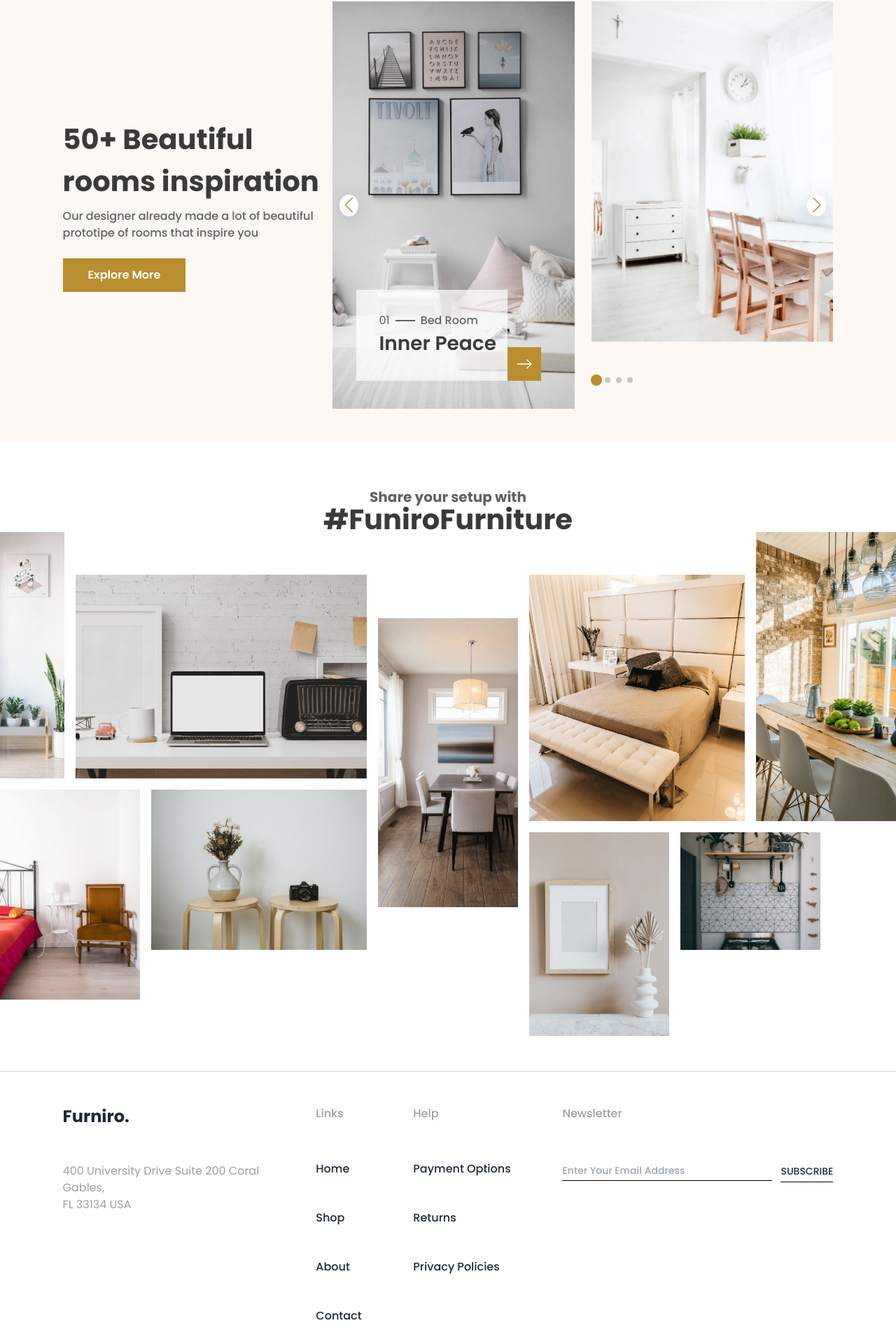
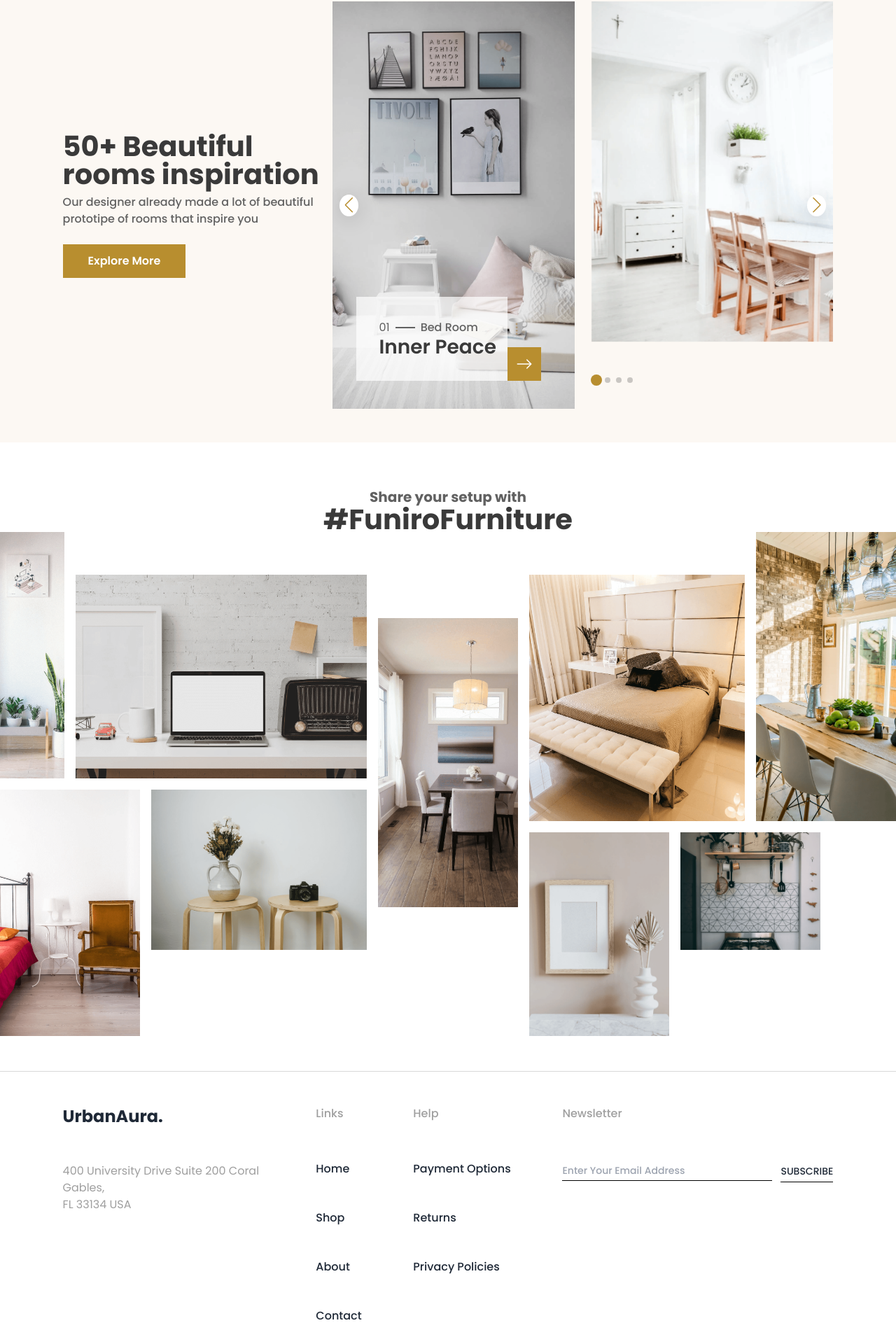
Before and after one commit to roufhasan/urbanAura-client, a React (Vite) app: page / in a window 1280 px wide. Shown: the part 2314-4234 px from the top of the page at 70% size. Built offline with nearby package versions, Linux system fonts and the light colour scheme; no server answers.

Commit message:
home page responsive design improved

```diff
--- a/src/Pages/SitePages/Home/Categories/Categories.jsx
+++ b/src/Pages/SitePages/Home/Categories/Categories.jsx
@@ -41,12 +41,12 @@ const Categories = () => {
         {/* card-2 and card-3 container */}
         <div className="flex flex-col gap-6">
           {/* card-2 */}
-          <div className="relative mx-auto w-fit">
+          <div className="relative mx-auto w-full md:w-fit">
             <img
               loading="lazy"
               src={categoryImg2}
               alt="elagant white sofa with pillow"
-              className="h-full w-full max-w-96 sm:max-w-[448px] md:max-w-[548px]"
+              className="h-full w-full md:max-w-[548px]"
             />
             <div className="absolute left-0 top-0 h-full w-full bg-black/10 md:hidden"></div>
             <div className="absolute bottom-10 left-8 font-medium">
@@ -66,12 +66,12 @@ const Categories = () => {
             </div>
           </div>
           {/* card-3 */}
-          <div className="relative mx-auto w-fit">
+          <div className="relative mx-auto w-full md:w-fit">
             <img
               loading="lazy"
               src={categoryImg3}
               alt="elagant white sofa with pillow"
-              className="h-full w-full max-w-96 sm:max-w-[448px] md:max-w-[548px]"
+              className="h-full w-full md:max-w-[548px]"
             />
             <div className="absolute left-0 top-0 h-full w-full bg-black/10 md:hidden"></div>
             <div className="absolute bottom-10 left-8 font-medium">
--- a/src/Pages/SitePages/Home/Gallery/Gallery.jsx
+++ b/src/Pages/SitePages/Home/Gallery/Gallery.jsx
@@ -25,19 +25,19 @@ const Gallery = () => {
           <img
             src={img1}
             alt="interior design"
-            className="col-start-1 col-end-4 row-start-1 row-end-6 h-full w-full object-cover md:col-end-2 md:md:row-start-1 md:md:row-end-7"
+            className="col-start-1 col-end-4 row-start-1 row-end-7 h-full w-full object-cover md:col-end-2 md:md:row-start-1 md:md:row-end-7"
             loading="lazy"
           />
           <img
             src={img2}
             alt="interior design"
-            className="col-start-1 col-end-4 row-start-6 row-end-10 h-full w-full object-cover md:col-start-2 md:col-end-6 md:row-start-2 md:row-end-7"
+            className="col-start-1 col-end-4 row-start-7 row-end-13 h-full w-full object-cover md:col-start-2 md:col-end-6 md:row-start-2 md:row-end-7"
             loading="lazy"
           />
           <img
             src={img3}
             alt="interior design"
-            className="row-end-13h-full col-start-10 col-end-13 row-start-7 w-full object-cover md:col-start-1 md:col-end-3 md:row-start-7 md:row-end-13"
+            className="col-start-10 col-end-13 row-start-7 row-end-13 h-full w-full object-cover md:col-start-1 md:col-end-3 md:row-start-7 md:row-end-13"
             loading="lazy"
           />
           <img
--- a/src/Pages/SitePages/Home/Products/Products.jsx
+++ b/src/Pages/SitePages/Home/Products/Products.jsx
@@ -33,7 +33,7 @@ const Products = () => {
       </h1>
 
       {/* Products */}
-      <div className="grid gap-8 md:grid-cols-4">
+      <div className="grid gap-6 sm:grid-cols-2 md:grid-cols-3 lg:grid-cols-4 lg:gap-8">
         {loading && <SkeletonLoader />}
         {!loading &&
           products &&
--- a/src/Pages/SitePages/Home/RoomSlider/RoomSlider.jsx
+++ b/src/Pages/SitePages/Home/RoomSlider/RoomSlider.jsx
@@ -1,19 +1,17 @@
 import { Link } from "react-router-dom";
+import { BsArrowRight } from "react-icons/bs";
 import { Swiper, SwiperSlide } from "swiper/react";
 import { Navigation, Pagination } from "swiper/modules";
-
+/* Image Import */
+import slider1 from "../../../../assets/images/home/slider-1.png";
+import slider2 from "../../../../assets/images/home/slider-2.png";
+import slider3 from "../../../../assets/images/home/slider-3.jpg";
+import slider4 from "../../../../assets/images/home/slider-4.jpg";
 /* Style Import */
 import "swiper/css";
 import "swiper/css/pagination";
 import "swiper/css/navigation";
 import "./roomSlider.css";
-
-/* Image Import */
-import slider1 from "../../../../assets/images/home/slider-1.png";
-import slider2 from "../../../../assets/images/home/slider-2.png";
-import slider3 from "../../../../assets/images/home/slider-3.jpg";
-import slider4 from "../../../../assets/images/home/slider-4.jpg";
-import { BsArrowRight } from "react-icons/bs";
 
 const RoomSlider = () => {
   const sliderData = [
@@ -40,10 +38,10 @@ const RoomSlider = () => {
   ];
 
   return (
-    <section className="my-16 items-center bg-[#FCF8F3] px-[4%] py-12 text-[#3A3A3A] md:flex md:px-[7%]">
+    <section className="my-16 bg-[#FCF8F3] px-[4%] py-12 text-[#3A3A3A] md:flex md:items-center md:gap-4 md:px-[7%]">
       {/* Left Side Text */}
       <div className="mb-10 md:mb-0 md:w-[35%]">
-        <h1 className="text-[32px] font-bold md:text-[40px]">
+        <h1 className="text-[32px] font-bold leading-none lg:text-[40px]">
           50+ Beautiful rooms inspiration
         </h1>
         <p className="mb-6 mt-2 font-medium text-[#616161]">
@@ -63,6 +61,7 @@ const RoomSlider = () => {
         <Swiper
           slidesPerView={1}
           spaceBetween={12}
+          freeMode={true}
           pagination={{
             clickable: true,
           }}
@@ -71,6 +70,10 @@ const RoomSlider = () => {
           className="mySwiper"
           modules={[Pagination, Navigation]}
           breakpoints={{
+            320: {
+              slidesPerView: 1,
+              spaceBetween: 24,
+            },
             768: {
               slidesPerView: 2,
               spaceBetween: 24,
@@ -80,24 +83,25 @@ const RoomSlider = () => {
           {sliderData &&
             sliderData.length > 0 &&
             sliderData.map((data, index) => (
-              <SwiperSlide
-                key={data.title}
-                className="relative max-h-[486px] max-w-[372px]"
-              >
+              <SwiperSlide key={data.title} className="relative h-full w-full">
                 <img
                   src={data.image}
                   alt={`${data.title}`}
-                  className="h-[486px] w-full object-cover object-center"
+                  className="h-full max-h-[486px] w-full object-cover object-center md:h-[486px]"
                   loading="lazy"
                 />
                 <div className="slider-text absolute bottom-10 left-[10%] flex items-end justify-center">
-                  <div className="max-w-60 bg-white/70 p-8 pr-4">
+                  <div className="max-w-60 bg-white/70 p-5 pr-3 lg:p-8 lg:pr-4">
                     <div className="flex items-center gap-2 text-[#616161]">
                       <p>0{index + 1}</p>
                       <div className="w-7 border border-[#616161]"></div>
-                      <p className="font-medium">{data.sub_title}</p>
+                      <p className="text-sm font-medium lg:text-base">
+                        {data.sub_title}
+                      </p>
                     </div>
-                    <p className="text-[28px] font-semibold">{data.title}</p>
+                    <p className="text-2xl font-semibold lg:text-[28px]">
+                      {data.title}
+                    </p>
                   </div>
                   <Link
                     to="/shop"
--- a/src/components/Shared/Footer/Footer.jsx
+++ b/src/components/Shared/Footer/Footer.jsx
@@ -3,9 +3,9 @@ import { Link } from "react-router-dom";
 const Footer = () => {
   return (
     <footer className="border-t border-t-[#D9D9D9] px-[4%] pt-12  md:px-[7%]">
-      <div className="justify-between border-b border-b-[#D9D9D9] pb-12 text-center md:flex md:text-left">
+      <div className="justify-between gap-10 border-b border-b-[#D9D9D9] pb-12 text-center md:flex md:text-left">
         <div>
-          <h2 className="mb-8 text-2xl font-bold md:mb-[50px]">Furniro.</h2>
+          <h2 className="mb-8 text-2xl font-bold md:mb-[50px]">UrbanAura.</h2>
           <p className="mx-auto max-w-72 text-[#9F9F9F] md:mx-0">
             400 University Drive Suite 200 Coral Gables, <br />
             FL 33134 USA
```
